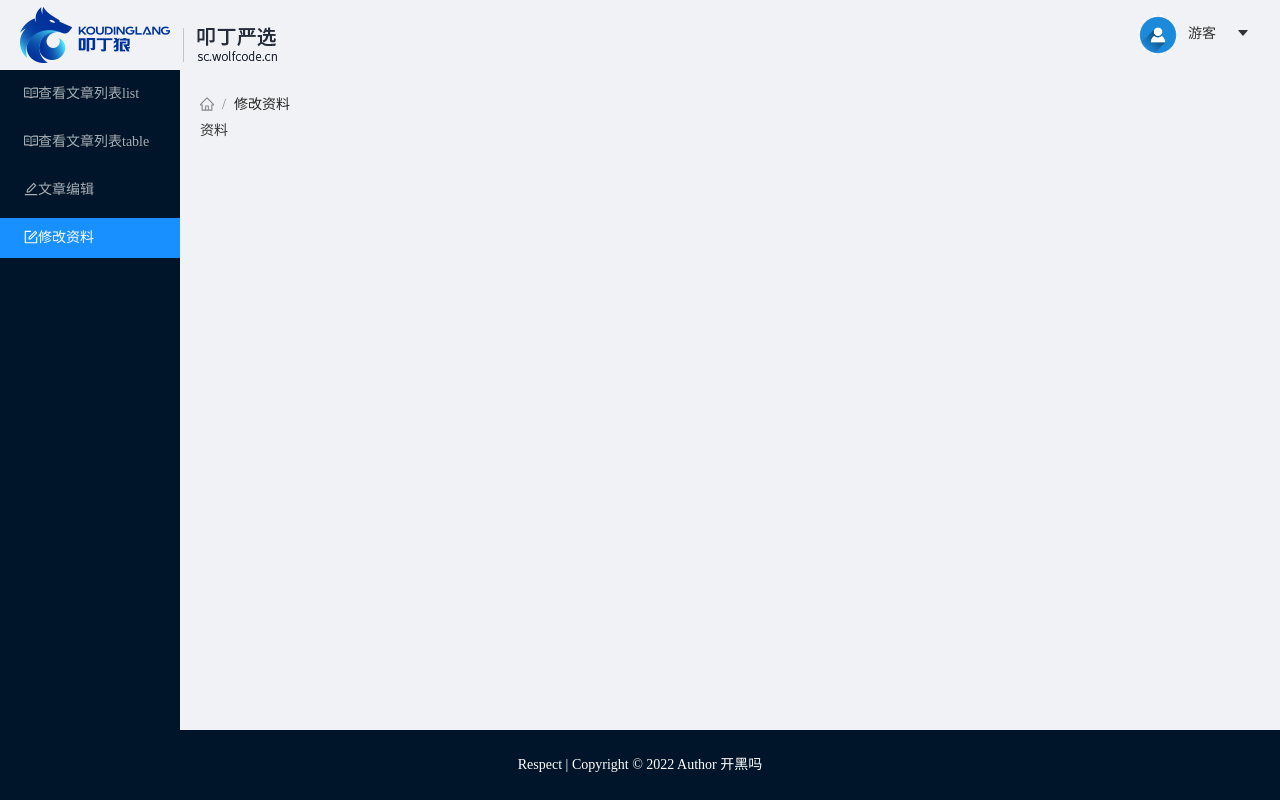
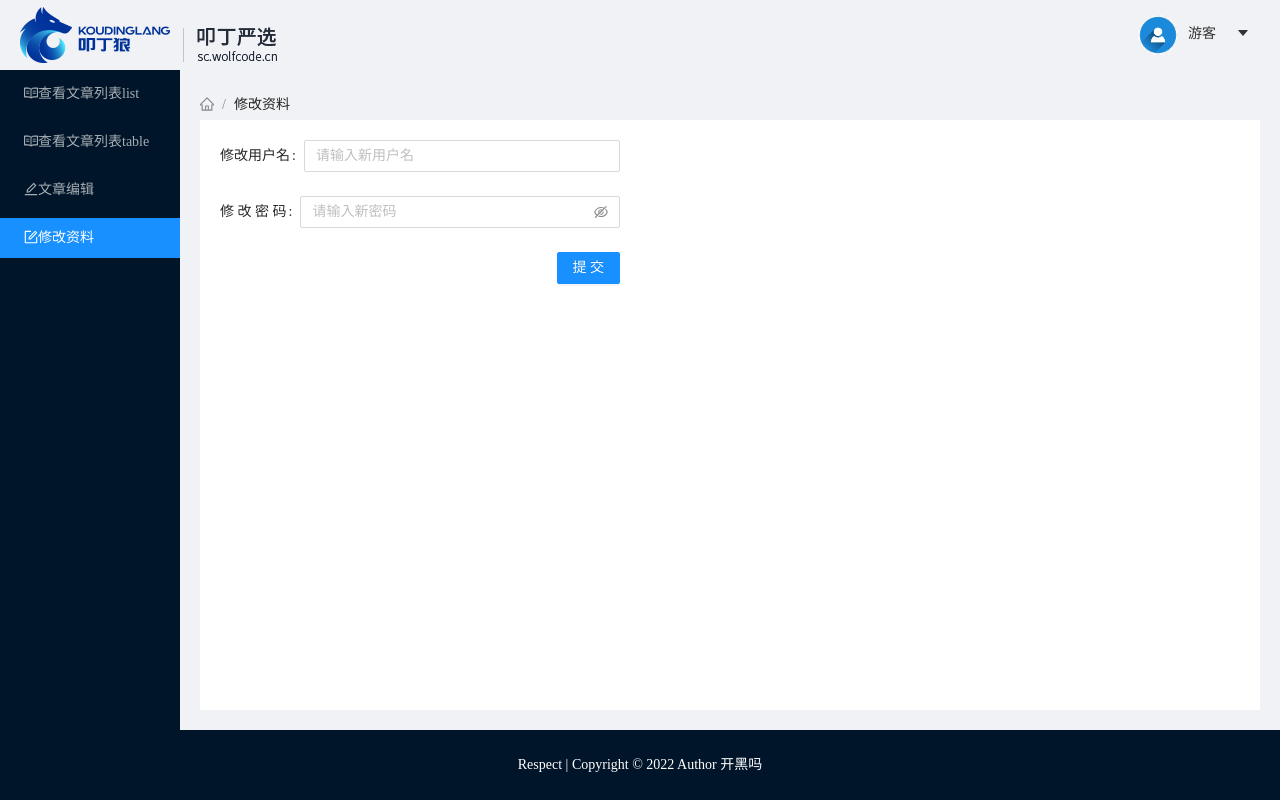
Before and after one commit to SuperChoi666/cms-manager, a React app: page /means in a window 1280 px wide. Built offline with nearby package versions, Linux system fonts and the light colour scheme; no server answers.

Commit message:
'修改资料'

```diff
--- a/src/pages/Means.jsx
+++ b/src/pages/Means.jsx
@@ -1,9 +1,95 @@
-import React from 'react'
+import React, { useEffect } from "react";
+import "./less/Means.less";
+import { Button, Form, Input, message } from "antd";
+import { GetUserDataApi,ChangeUserDataApi } from "../request/api";
+// const onFinish = (values) => {
+//   console.log("Success:", values);
+// };
+
+// const onFinishFailed = (errorInfo) => {
+//   console.log("Failed:", errorInfo);
+// };
 
 export default function Means() {
-    return (
-        <div>
-            资料
-        </div>
-    )
+  //   const [username1, setUsername1] = React.useState("");
+  //   const [password1, setPassword1] = React.useState("");
+  // 查询
+  useEffect(() => {
+    GetUserDataApi().then((res) => {
+      console.log(res);
+      if (res.errCode === 0) {
+        message.success(res.message);
+        //   根本原因在于setxxx()是异步的
+        // setUsername1(res.data.username);
+        // setPassword1(res.data.password);
+        // 解决思路
+        //   把得到的username复制给placeholder
+
+        //存到sessionStorage
+        sessionStorage.setItem("username", res.data.username);
+      }
+    });
+  }, []);
+
+  // 表单提交的事件
+  const onFinish = (values) => {
+    // 如果表单的username有值，并且不等于初始化时拿到的username，同时密码非空
+    if(values.username && values.username!==sessionStorage.getItem('username') && values.password.trim() !== ""){
+      // 做表单的提交...
+      ChangeUserDataApi({
+        username: values.username,
+        password: values.password
+      }).then(res=>{
+        console.log(res)
+        // 当你修改成功的时候，不要忘了重新登录
+      })
+    }
+  }
+
+  return (
+    <div className="means">
+      <Form
+        name="basic"
+        style={{ width: "400px" }}
+        // initialValues={{
+        //   username: username1,
+        //   password: password1,
+        // }}
+        onFinish={onFinish}
+        autoComplete="off"
+      >
+        <Form.Item
+          label="修改用户名："
+          name="username"
+          //   rules={[
+          //     {
+          //       required: true,
+          //       message: "Please input your username!",
+          //     },
+          //   ]}
+        >
+          <Input placeholder="请输入新用户名" />
+        </Form.Item>
+
+        <Form.Item
+          label="修 改 密 码："
+          name="password"
+          //   rules={[
+          //     {
+          //       required: true,
+          //       message: "Please input your password!",
+          //     },
+          //   ]}
+        >
+          <Input.Password placeholder="请输入新密码" />
+        </Form.Item>
+
+        <Form.Item>
+          <Button type="primary" htmlType="submit" style={{ float: "right" }}>
+            提交
+          </Button>
+        </Form.Item>
+      </Form>
+    </div>
+  );
 }
--- /dev/null
+++ b/src/pages/less/Means.less
@@ -0,0 +1,6 @@
+.means{
+    background: #fff;
+    height: 100%;
+    padding: 20px;
+    box-sizing: border-box;
+}
```
Also changed, not shown: src/request/api.js (+8 -0 lines).
